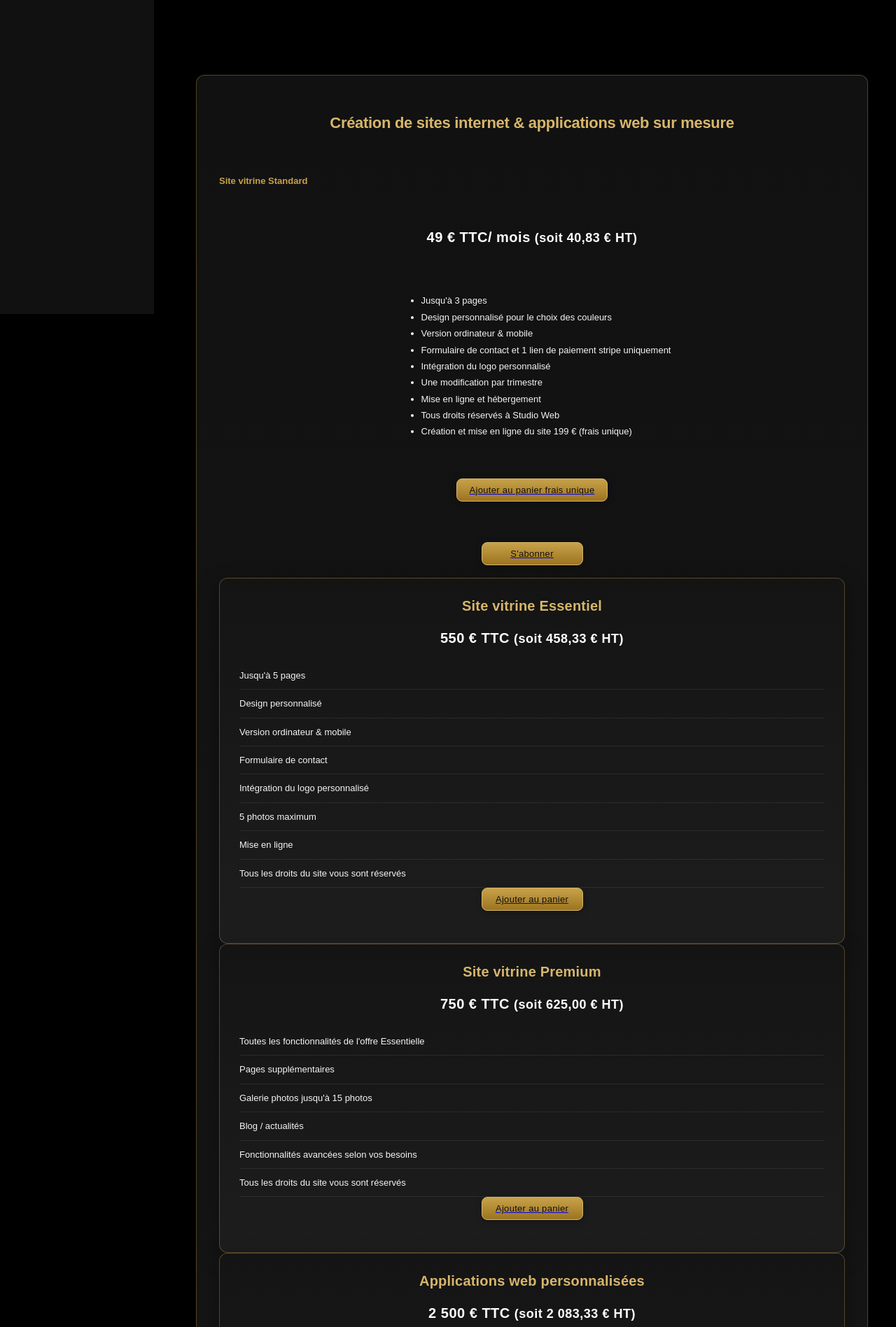
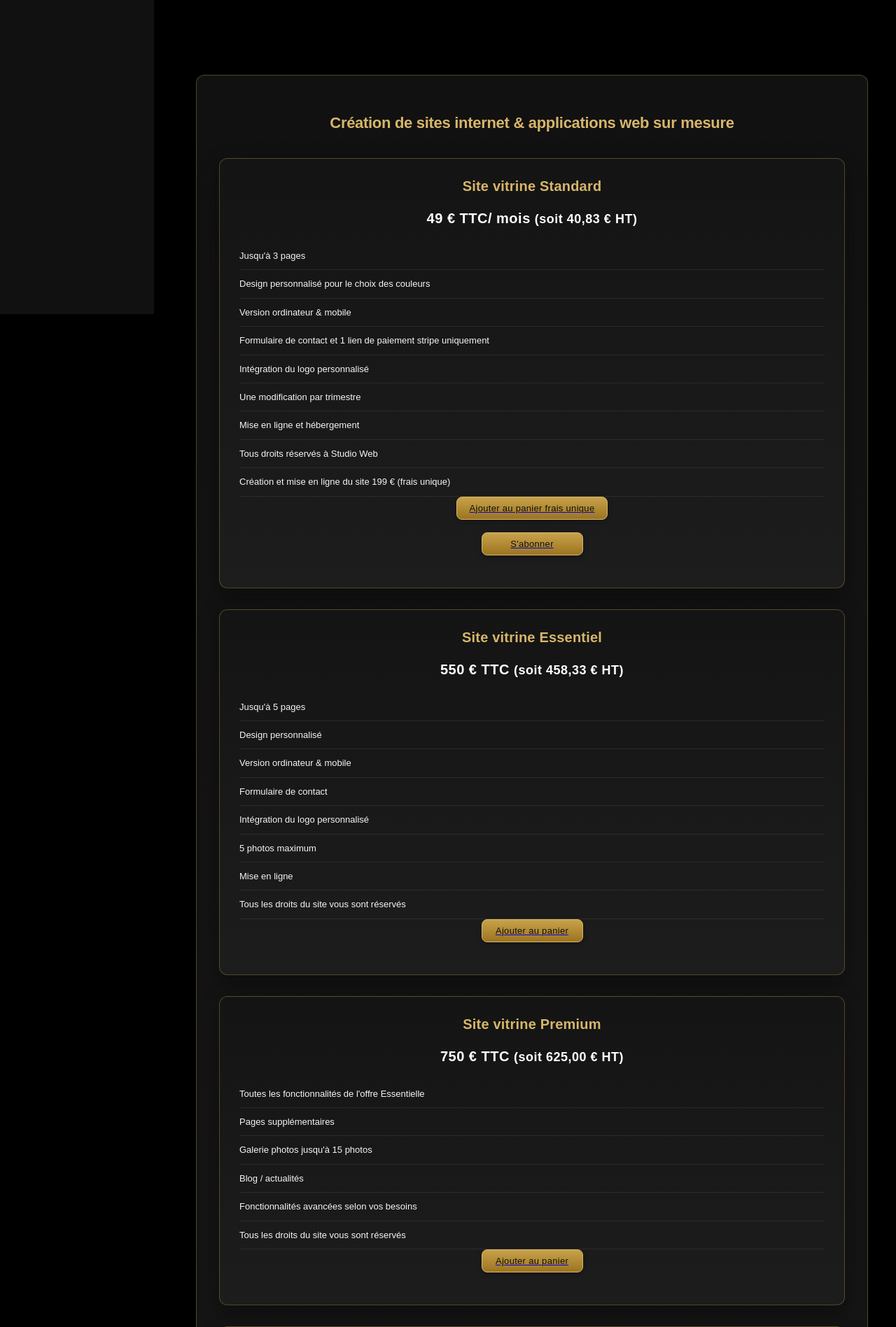
Before and after one commit to MSEDIT-1304/Studio-Web-Applications, a Flask app: page /services in a window 1280 px wide. Shown: the part 391-2288 px from the top of the page at 70% size. Run offline with Flask 3, Linux system fonts and the light colour scheme.

Commit message:
Update services.html

```diff
--- a/templates/services.html
+++ b/templates/services.html
@@ -43,9 +43,12 @@
 
 <div class="offres">
 
-    <h4>Site vitrine Standard</h4>
+    <div class="offre">
 
-    <div class="prix">
+
+        <h4>Site vitrine Standard</h4>
+
+        <div class="prix">
             49 € TTC/ mois <span style="font-size:0.9em;">(soit 40,83 € HT)</span>
         </div>
 
```
